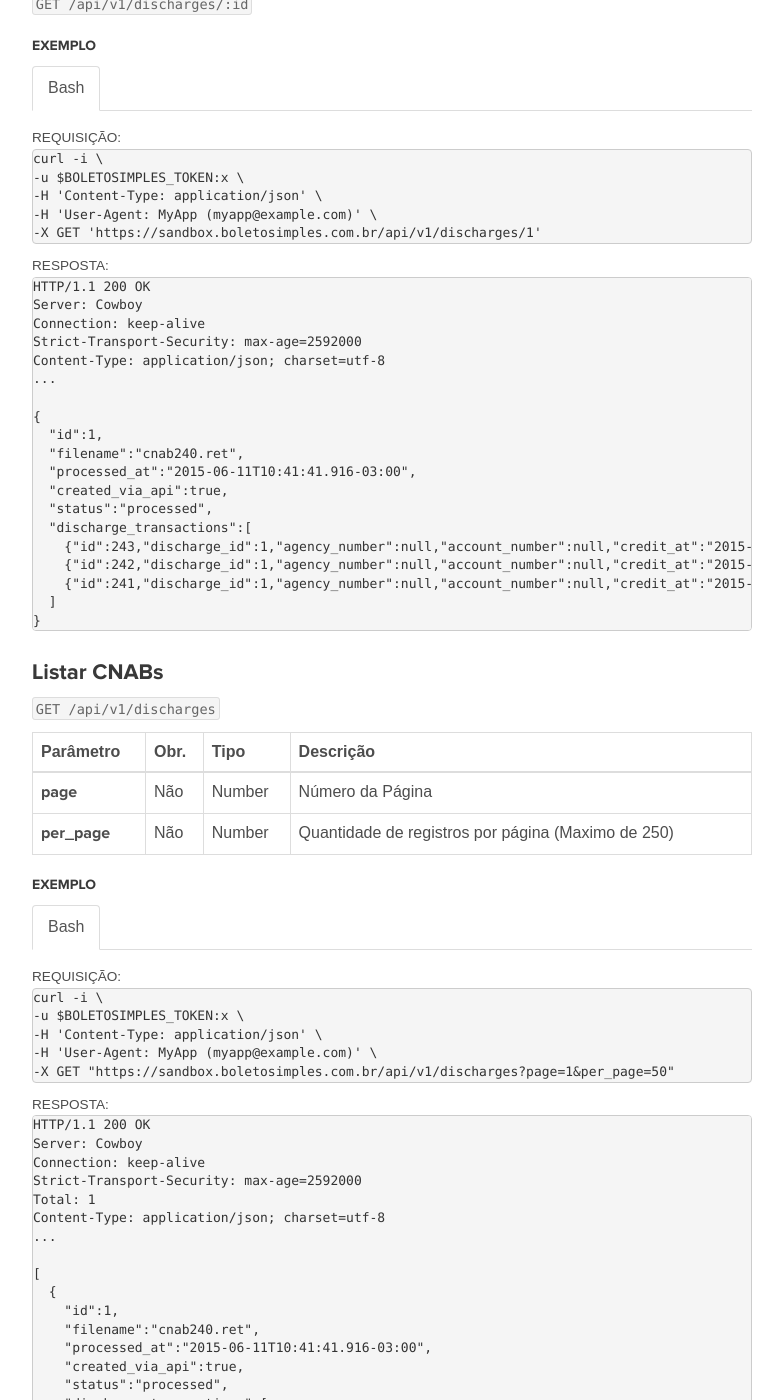
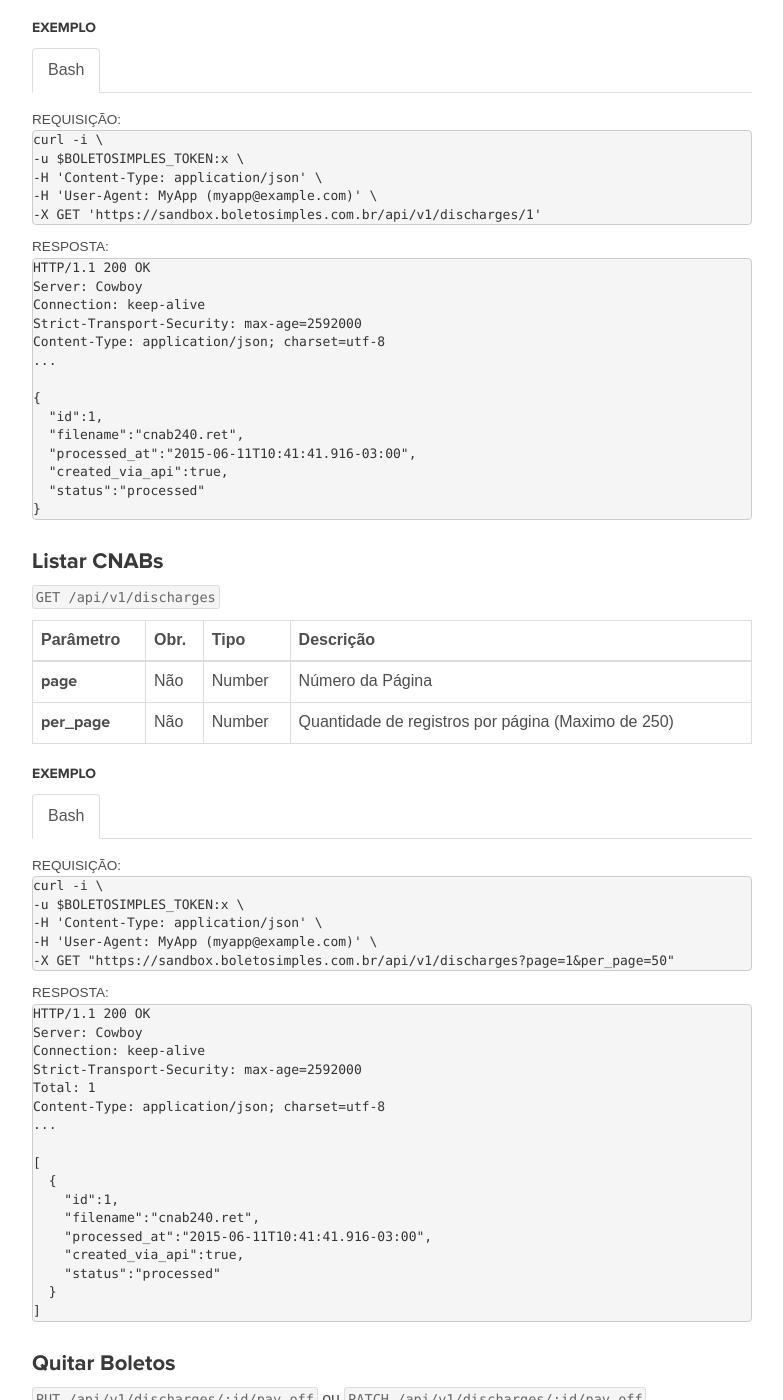
Before and after one commit to BoletoSimples/boletosimples-docs, a Jekyll site: the page built from reference/v1/discharges/index.md, in a window 1280 px wide and 1400 px high, scrolled down 3063 px. Shown: the whole window, without its empty margins (368-1151 px from the left). Built offline with Jekyll 4.4.1, drawn with Linux system fonts in a browser that asks for light colours; some of the changed text lies outside the part shown.

Commit message:
update sample for dischargers

```diff
--- a/reference/v1/discharges/index.md
+++ b/reference/v1/discharges/index.md
@@ -174,8 +174,7 @@ Content-Type: application/json; charset=utf-8
   "filename":"cnab240.ret",
   "processed_at":"2015-06-11T10:41:41.916-03:00",
   "created_via_api":true,
-  "status":"unprocessed",
-  "discharge_transactions":[]
+  "status":"unprocessed"
 }
 </pre>
   </div>
@@ -311,12 +310,7 @@ Content-Type: application/json; charset=utf-8
   "filename":"cnab240.ret",
   "processed_at":"2015-06-11T10:41:41.916-03:00",
   "created_via_api":true,
-  "status":"processed",
-  "discharge_transactions":[
-    {"id":243,"discharge_id":1,"agency_number":null,"account_number":null,"credit_at":"2015-06-03","paid_at":"2015-06-02","our_number":"0000000000206243","cnpj_cpf":null,"extra1":null,"extra2":null,"parcel":null,"receiving_bank":"104","receiving_agency":"00369","receiving_agency_digit":"0","bank_rate":765,"iof":0,"value_rebate":0,"discount":16022,"paid_amount":144200,"billet_fine":0,"other_credit":null,"credit_amount":144200,"other_costs":null},
-    {"id":242,"discharge_id":1,"agency_number":null,"account_number":null,"credit_at":"2015-06-03","paid_at":"2015-06-02","our_number":"0000000000205441","cnpj_cpf":null,"extra1":null,"extra2":null,"parcel":null,"receiving_bank":"033","receiving_agency":"04388","receiving_agency_digit":"0","bank_rate":765,"iof":0,"value_rebate":0,"discount":10034,"paid_amount":144850,"billet_fine":0,"other_credit":null,"credit_amount":144850,"other_costs":null},
-    {"id":241,"discharge_id":1,"agency_number":null,"account_number":null,"credit_at":"2015-06-03","paid_at":"2015-06-02","our_number":"0000000000204640","cnpj_cpf":null,"extra1":null,"extra2":null,"parcel":null,"receiving_bank":"104","receiving_agency":"00406","receiving_agency_digit":"0","bank_rate":765,"iof":0,"value_rebate":0,"discount":10396,"paid_amount":135153,"billet_fine":0,"other_credit":null,"credit_amount":135153,"other_costs":null}
-  ]
+  "status":"processed"
 }
 </pre>
   </div>
@@ -463,12 +457,7 @@ Content-Type: application/json; charset=utf-8
     "filename":"cnab240.ret",
     "processed_at":"2015-06-11T10:41:41.916-03:00",
     "created_via_api":true,
-    "status":"processed",
-    "discharge_transactions":[
-      {"id":243,"discharge_id":1,"agency_number":null,"account_number":null,"credit_at":"2015-06-03","paid_at":"2015-06-02","our_number":"0000000000206243","cnpj_cpf":null,"extra1":null,"extra2":null,"parcel":null,"receiving_bank":"104","receiving_agency":"00369","receiving_agency_digit":"0","bank_rate":765,"iof":0,"value_rebate":0,"discount":16022,"paid_amount":144200,"billet_fine":0,"other_credit":null,"credit_amount":144200,"other_costs":null},
-      {"id":242,"discharge_id":1,"agency_number":null,"account_number":null,"credit_at":"2015-06-03","paid_at":"2015-06-02","our_number":"0000000000205441","cnpj_cpf":null,"extra1":null,"extra2":null,"parcel":null,"receiving_bank":"033","receiving_agency":"04388","receiving_agency_digit":"0","bank_rate":765,"iof":0,"value_rebate":0,"discount":10034,"paid_amount":144850,"billet_fine":0,"other_credit":null,"credit_amount":144850,"other_costs":null},
-      {"id":241,"discharge_id":1,"agency_number":null,"account_number":null,"credit_at":"2015-06-03","paid_at":"2015-06-02","our_number":"0000000000204640","cnpj_cpf":null,"extra1":null,"extra2":null,"parcel":null,"receiving_bank":"104","receiving_agency":"00406","receiving_agency_digit":"0","bank_rate":765,"iof":0,"value_rebate":0,"discount":10396,"paid_amount":135153,"billet_fine":0,"other_credit":null,"credit_amount":135153,"other_costs":null}
-    ]
+    "status":"processed"
   }
 ]
 </pre>
@@ -565,12 +554,7 @@ Content-Type: application/json; charset=utf-8
   "filename":"cnab240.ret",
   "processed_at":"2015-06-11T10:41:41.916-03:00",
   "created_via_api":true,
-  "status":"processed",
-  "discharge_transactions":[
-    {"id":243,"discharge_id":1,"agency_number":null,"account_number":null,"credit_at":"2015-06-03","paid_at":"2015-06-02","our_number":"0000000000206243","cnpj_cpf":null,"extra1":null,"extra2":null,"parcel":null,"receiving_bank":"104","receiving_agency":"00369","receiving_agency_digit":"0","bank_rate":765,"iof":0,"value_rebate":0,"discount":16022,"paid_amount":144200,"billet_fine":0,"other_credit":null,"credit_amount":144200,"other_costs":null},
-    {"id":242,"discharge_id":1,"agency_number":null,"account_number":null,"credit_at":"2015-06-03","paid_at":"2015-06-02","our_number":"0000000000205441","cnpj_cpf":null,"extra1":null,"extra2":null,"parcel":null,"receiving_bank":"033","receiving_agency":"04388","receiving_agency_digit":"0","bank_rate":765,"iof":0,"value_rebate":0,"discount":10034,"paid_amount":144850,"billet_fine":0,"other_credit":null,"credit_amount":144850,"other_costs":null},
-    {"id":241,"discharge_id":1,"agency_number":null,"account_number":null,"credit_at":"2015-06-03","paid_at":"2015-06-02","our_number":"0000000000204640","cnpj_cpf":null,"extra1":null,"extra2":null,"parcel":null,"receiving_bank":"104","receiving_agency":"00406","receiving_agency_digit":"0","bank_rate":765,"iof":0,"value_rebate":0,"discount":10396,"paid_amount":135153,"billet_fine":0,"other_credit":null,"credit_amount":135153,"other_costs":null}
-  ]
+  "status":"processed"
 }
 </pre>
   </div>
```
